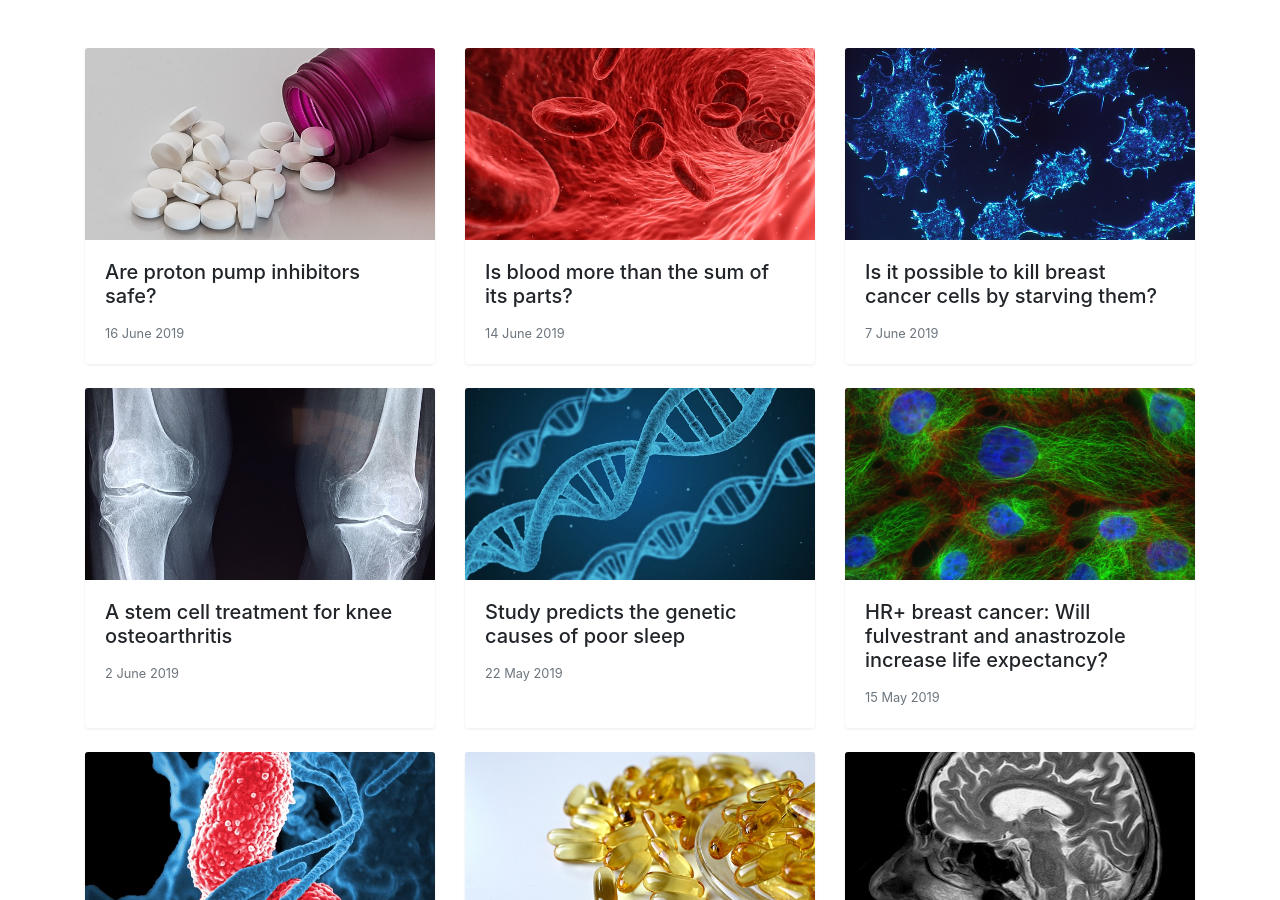
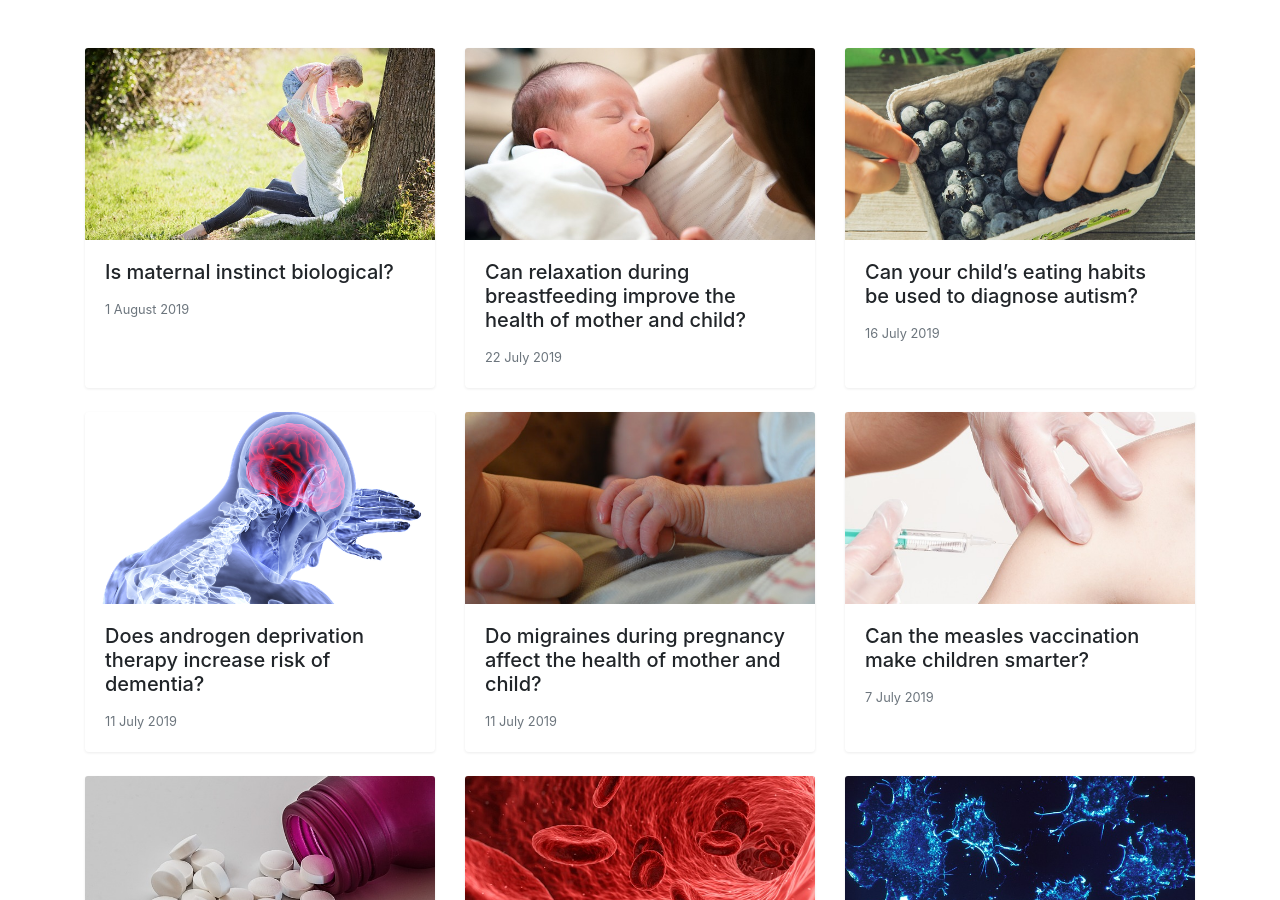
Before and after one commit to tbourhill/tbourhill.github.io, a Jekyll site: the page built from clips.html, in a window 1280 px wide and 900 px high, scrolled down 847 px. Built offline with Jekyll 4.4.1, drawn with Linux system fonts in a browser that asks for light colours; nearby versions of some CDN libraries.

Commit message:
Updated with July and August clips

```diff
--- a/_data/clips.yml
+++ b/_data/clips.yml
@@ -1,3 +1,27 @@
+- title: Is maternal instinct biological?
+  link: https://www.medicalnewsbulletin.com/is-maternal-instinct-biological/
+  date: 2019-08-01
+  image: assets/images/park-3089907_640.jpg
+- title: Can relaxation during breastfeeding improve the health of mother and child?
+  link: https://www.medicalnewsbulletin.com/can-relaxation-during-breastfeeding-improve-the-health-of-mother-and-child/
+  date: 2019-07-22
+  image: assets/images/baby-4100420_640.jpg
+- title: Can your child’s eating habits be used to diagnose autism?
+  link: https://www.medicalnewsbulletin.com/can-eating-habits-be-used-to-diagnose-autism/
+  date: 2019-07-16
+  image: assets/images/blueberry-child-cultivation-175422.jpg
+- title: Does androgen deprivation therapy increase risk of dementia?
+  link: https://www.medicalnewsbulletin.com/does-androgen-deprivation-therapy-increase-risk-of-dementia/
+  date: 2019-07-11
+  image: assets/images/brain-3168269_640.png
+- title: Do migraines during pregnancy affect the health of mother and child?
+  link: https://www.medicalnewsbulletin.com/migraines-during-pregnancy-affect-health-of-mother-and-child/
+  date: 2019-07-11
+  image: assets/images/adult-baby-bed-225744.jpg
+- title: Can the measles vaccination make children smarter?
+  link: https://www.medicalnewsbulletin.com/can-the-measles-vaccination-make-children-smarter/
+  date: 2019-07-07
+  image: assets/images/vaccination-2722937_640.jpg
 - title: Are proton pump inhibitors safe?
   link: https://www.medicalnewsbulletin.com/are-proton-pump-inhibitors-safe/
   date: 2019-06-16
```
Also changed, not shown: assets/images/adult-baby-bed-225744.jpg (added), assets/images/baby-4100420_640.jpg (added), assets/images/blueberry-child-cultivation-175422.jpg (added), assets/images/brain-3168269_640.png (added), assets/images/park-3089907_640.jpg (added), assets/images/vaccination-2722937_640.jpg (added).
